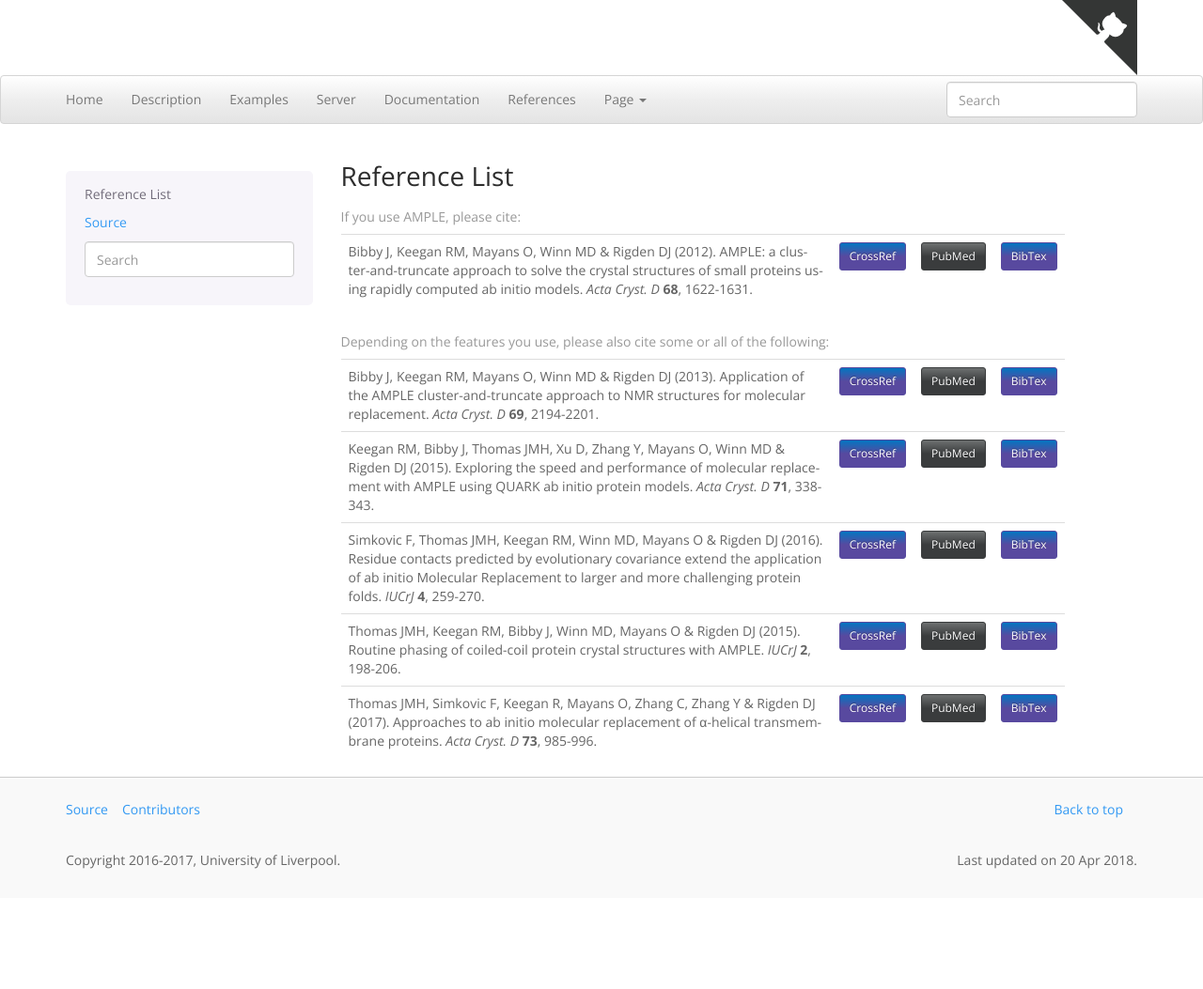
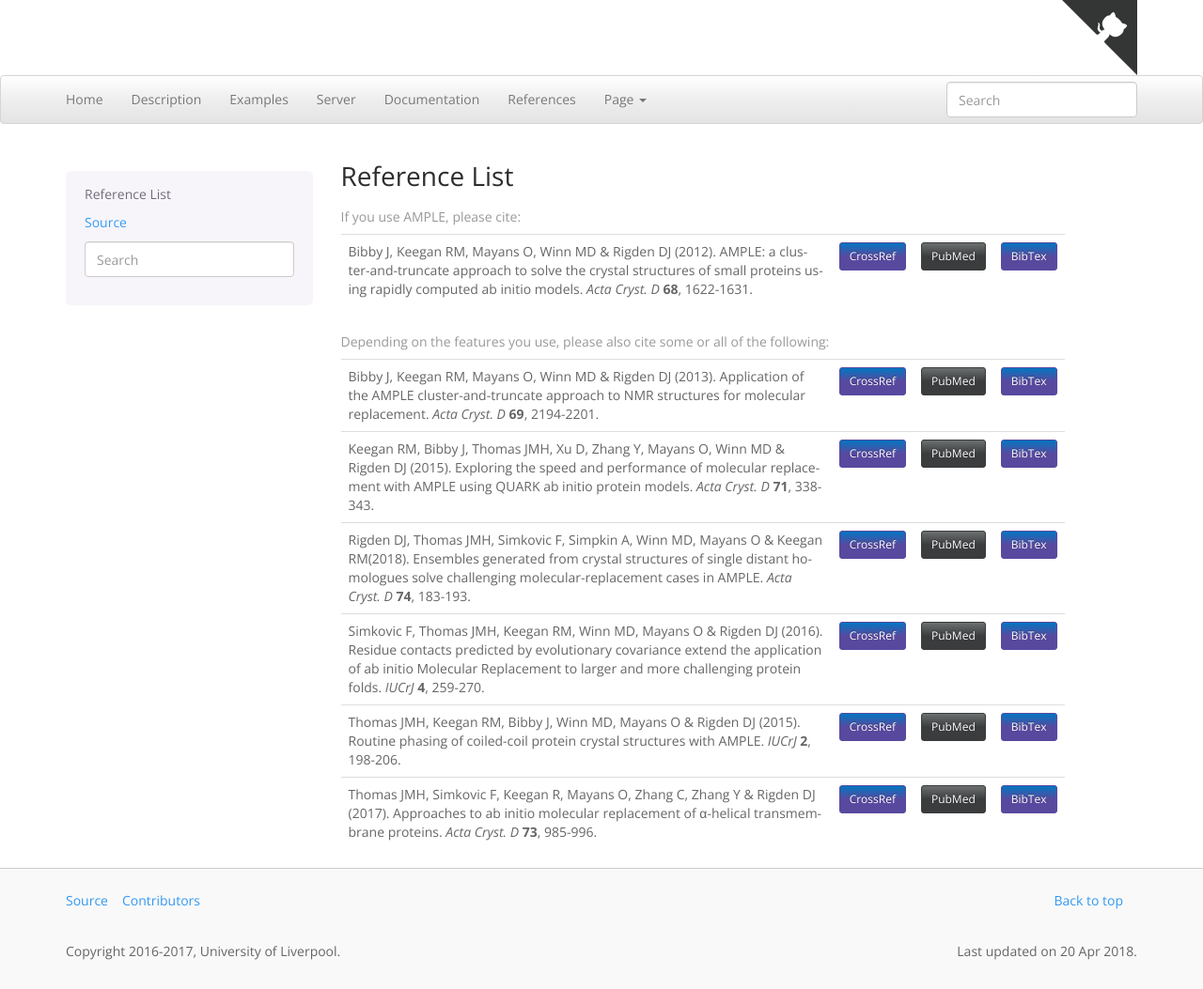
Before and after one commit to rigdenlab/ample, a Sphinx documentation site: the page built from docs/references.rst, in a window 1280 px wide. Shown: the whole page at 94% size. Built offline with Sphinx 7.4.7, drawn with Linux system fonts in a browser that asks for light colours; before the commit the page ends 956 px from its top, so only the background shows below that.

Commit message:
added latest publication to ref page

```diff
--- /dev/null
+++ b/docs/_static/rigden2018.bib
@@ -0,0 +1,19 @@
+@ARTICLE{Rigden2018-zt,
+  title     = "{Ensembles generated from crystal structures of single distant
+               homologues solve challenging molecular-replacement cases in
+               {\textbackslashit AMPLE}}",
+  author    = "Rigden, Daniel J and Thomas, Jens M H and Simkovic, Felix and
+               Simpkin, Adam and Winn, Martyn D and Mayans, Olga and Keegan,
+               Ronan M",
+  journal   = "Acta Crystallographica Section D Structural Biology",
+  publisher = "International Union of Crystallography",
+  volume    =  74,
+  number    =  3,
+  pages     = "183--193",
+  month     =  mar,
+  year      =  2018,
+  keywords  = "AMPLE; CONCOORD; concoord; distant homologues; ensembles;
+               molecular replacement; search-model",
+  issn      = "2059-7983",
+  doi       = "10.1107/S2059798318002310"
+}
--- a/docs/references.rst
+++ b/docs/references.rst
@@ -51,6 +51,20 @@ Reference List
 
           `BibTex <_static/keegan2015.bib>`_
 
+   * - Rigden DJ, Thomas JMH, Simkovic F, Simpkin A, Winn MD, Mayans O & Keegan RM(2018). Ensembles generated from crystal structures of single distant homologues solve challenging molecular-replacement cases in AMPLE. *Acta Cryst. D* **74**, 183-193.
+     - .. cssclass:: btn btn-primary btn-sm btn-reference
+
+          `CrossRef <https://doi.org/10.1107/S2059798318002310>`_
+
+     - .. cssclass:: btn btn-default btn-sm btn-reference
+
+          `PubMed <https://www.ncbi.nlm.nih.gov/pubmed/29533226>`_
+
+     - .. cssclass:: btn btn-primary btn-sm btn-reference
+
+          `BibTex <_static/rigden2018.bib>`_
+
+
    * - Simkovic F, Thomas JMH, Keegan RM, Winn MD, Mayans O & Rigden DJ (2016). Residue contacts predicted by evolutionary covariance extend the application of ab initio Molecular Replacement to larger and more challenging protein folds. *IUCrJ* **4**, 259-270.
      - .. cssclass:: btn btn-primary btn-sm btn-reference
 
```
